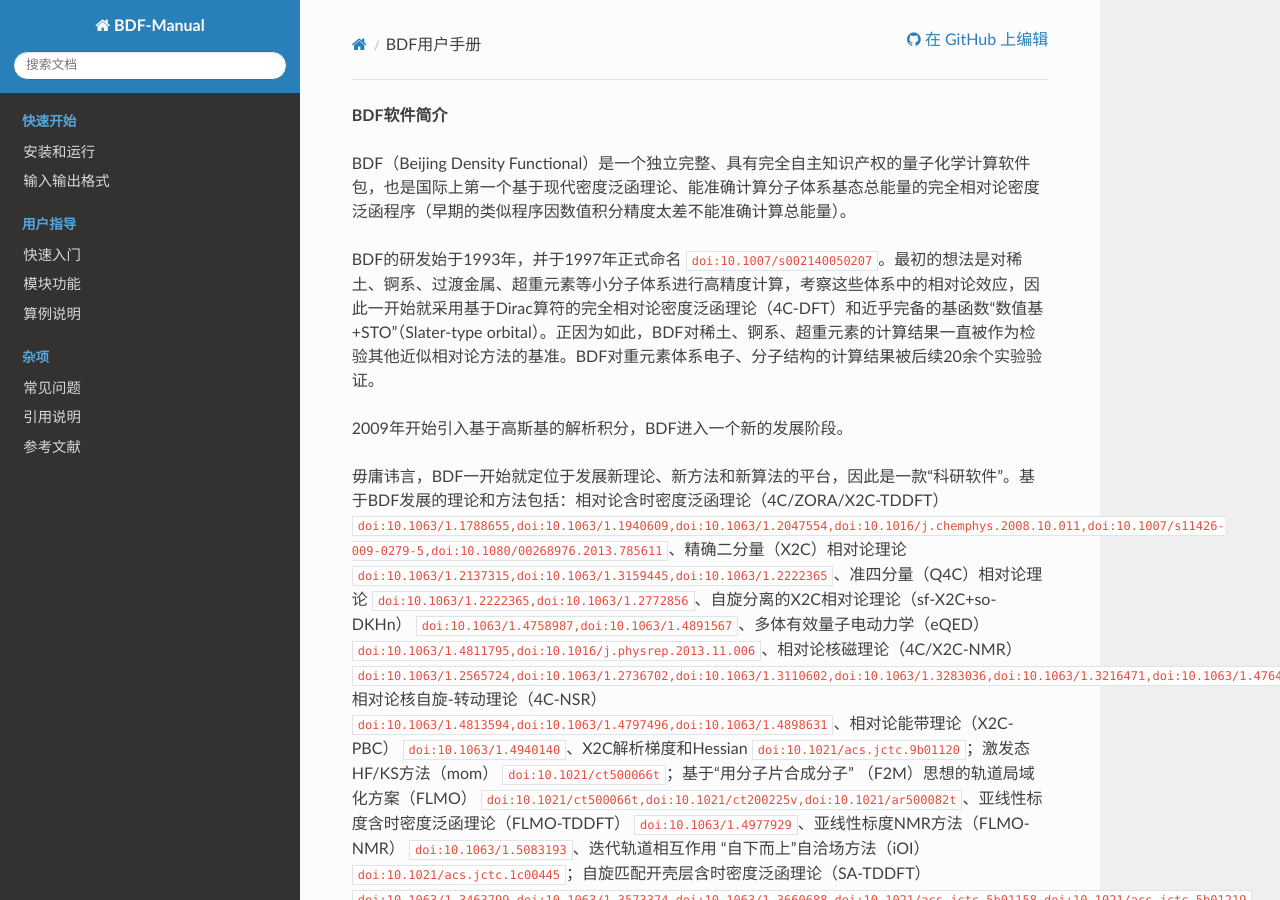
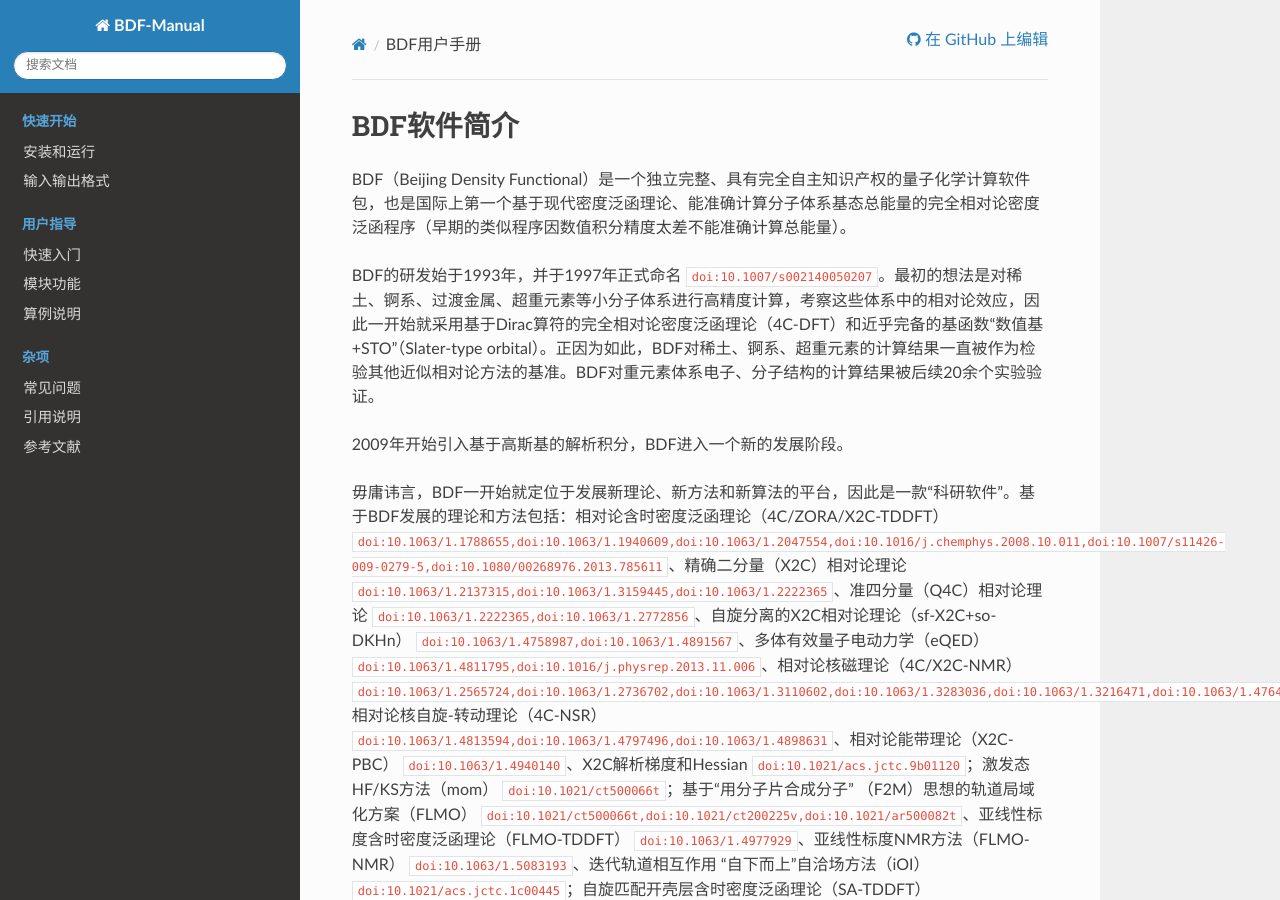
Before and after one commit to BDF-manual-maintenance/BDF-Manual, a Sphinx documentation site: the page built from source/index.rst, in a window 1280 px wide and 900 px high. Built offline with Sphinx 7.4.7 and the Read the Docs theme 2.0.0, drawn with Linux system fonts in a browser that asks for light colours; pages that are not in the unit, such as notebooks, are missing from menus; cross-references to code outside the pages are shown as plain code.

Commit message:
Update index.rst

```diff
--- a/source/index.rst
+++ b/source/index.rst
@@ -3,7 +3,9 @@
    You can adapt this file completely to your liking, but it should at least
    contain the root `toctree` directive.
 
-**BDF软件简介**
+.. raw:: html
+
+   <h1>BDF软件简介</h1>
 
 BDF（Beijing Density Functional）是一个独立完整、具有完全自主知识产权的量子化学计算软件包，也是国际上第一个基于现代密度泛函理论、能准确计算分子体系基态总能量的完全相对论密度泛函程序（早期的类似程序因数值积分精度太差不能准确计算总能量）。
 
@@ -19,8 +21,9 @@ BDF的研发始于1993年，并于1997年正式命名 :cite:`doi:10.1007/s002140
 
 BDF的研发任重而道远。其成功与否不仅取决于研发人员的长期努力，更离不开广大用户的鼓励和支持。
 
+================
 BDF用户手册
-=======================================
+================
 
 .. toctree::
    :maxdepth: 3
```
